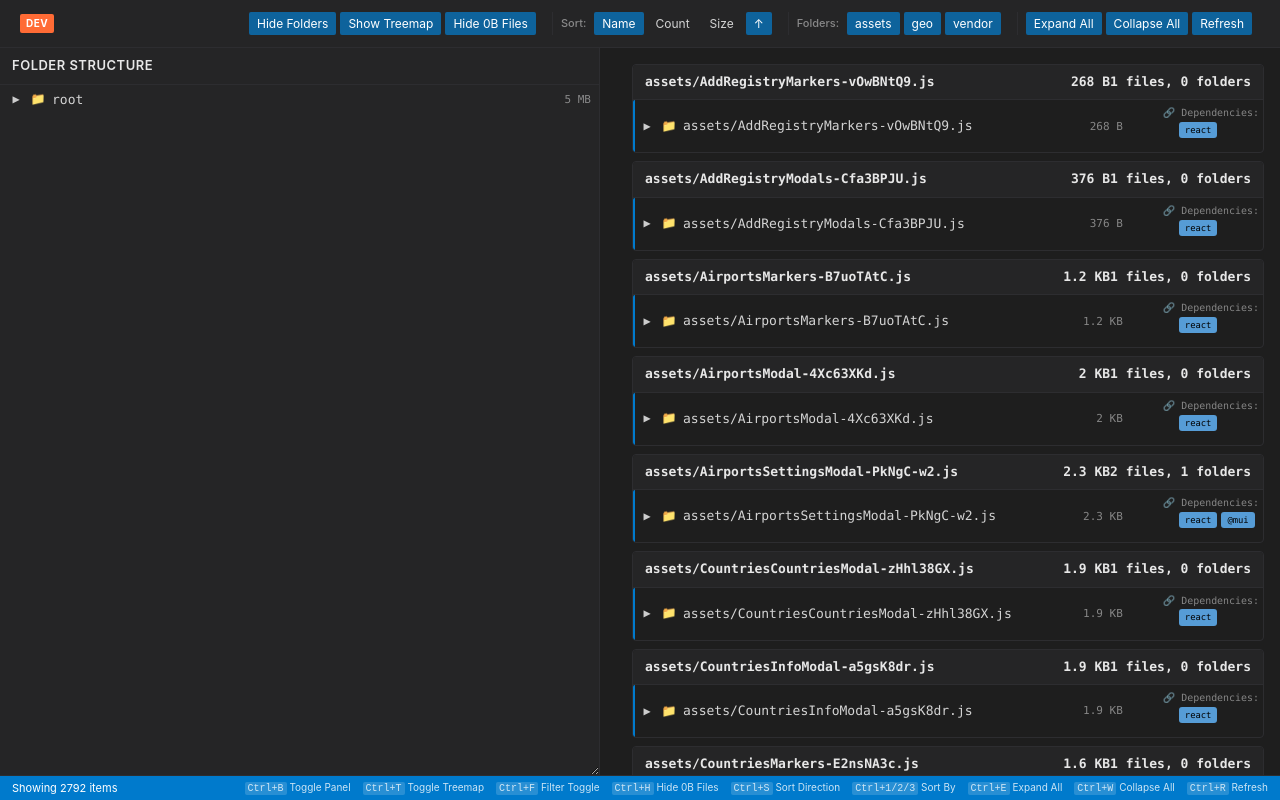
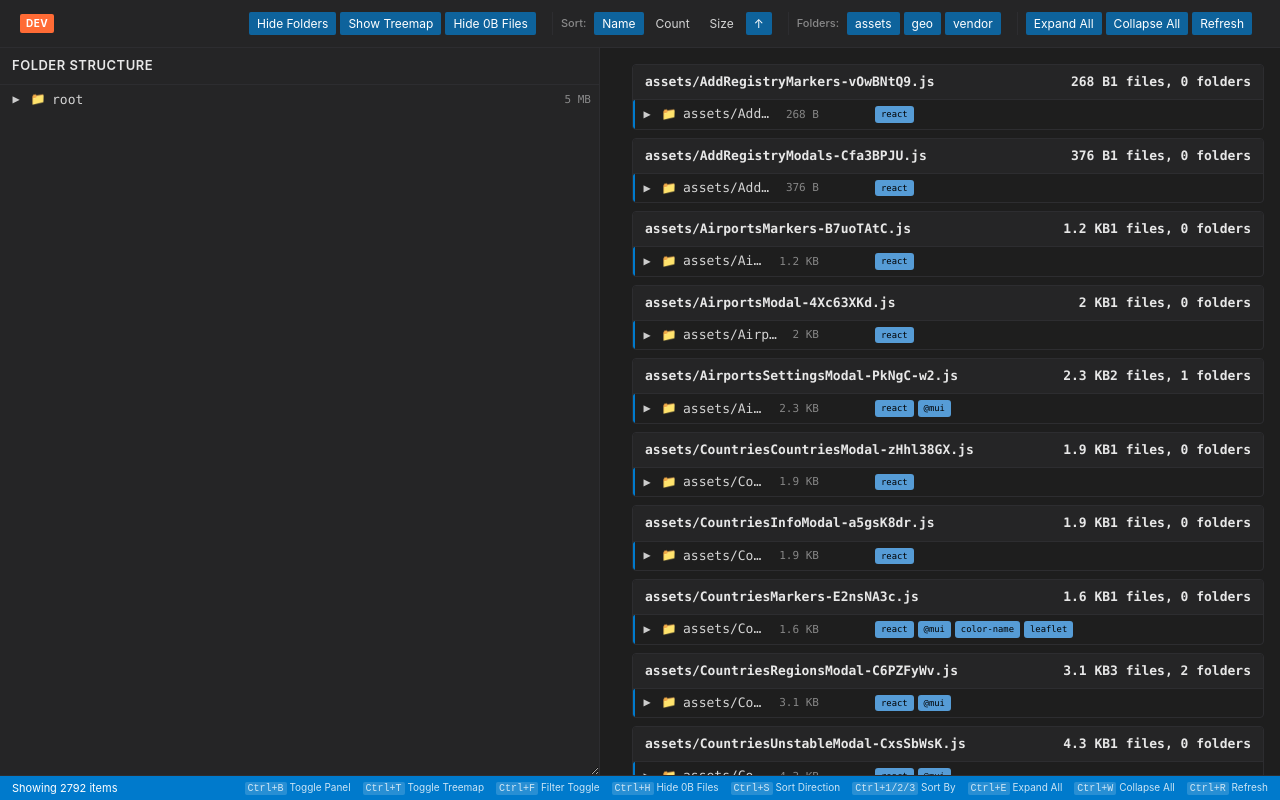
Before and after one commit to rand0mC0d3r/vs-bundle-visualizer, a React (Vite) app in the folder ui/: page / in a window 1280 px wide. Built offline with nearby package versions, Linux system fonts and the light colour scheme.

Commit message:
style: Adjust dependency section width and comment out labels in TreeView

```diff
--- a/ui/src/App.css
+++ b/ui/src/App.css
@@ -365,11 +365,11 @@
 
 .dependency-info {
   margin-top: 4px;
-  margin-bottom: 8px;
   font-size: 0.85em;
 }
 
 .dependency-section {
+  width: 400px;
   margin-bottom: 4px;
 }
 
--- a/ui/src/components/TreeView.tsx
+++ b/ui/src/components/TreeView.tsx
@@ -219,7 +219,7 @@ export const TreeView: React.FC<TreeViewProps> = ({
                 // Vendor bundle - show what assets use it
                 bundleInfo.consumers.length > 0 && (
                   <div className="dependency-section">
-                    <div className="dependency-label">📦 Used by:</div>
+                    {/* <div className="dependency-label">📦 Used by:</div> */}
                     <div className="dependency-list">
                       {bundleInfo.consumers.map(consumer => (
                         <span key={consumer} className="dependency-item consumer-item">
@@ -233,7 +233,7 @@ export const TreeView: React.FC<TreeViewProps> = ({
                 // Asset bundle - show what vendors it depends on
                 bundleInfo.dependencies.length > 0 && (
                   <div className="dependency-section">
-                    <div className="dependency-label">🔗 Dependencies:</div>
+                    {/* <div className="dependency-label">🔗 Dependencies:</div> */}
                     <div className="dependency-list">
                       {bundleInfo.dependencies.map(dep => {
                         const depInfo = dependencyMap[dep];
```
